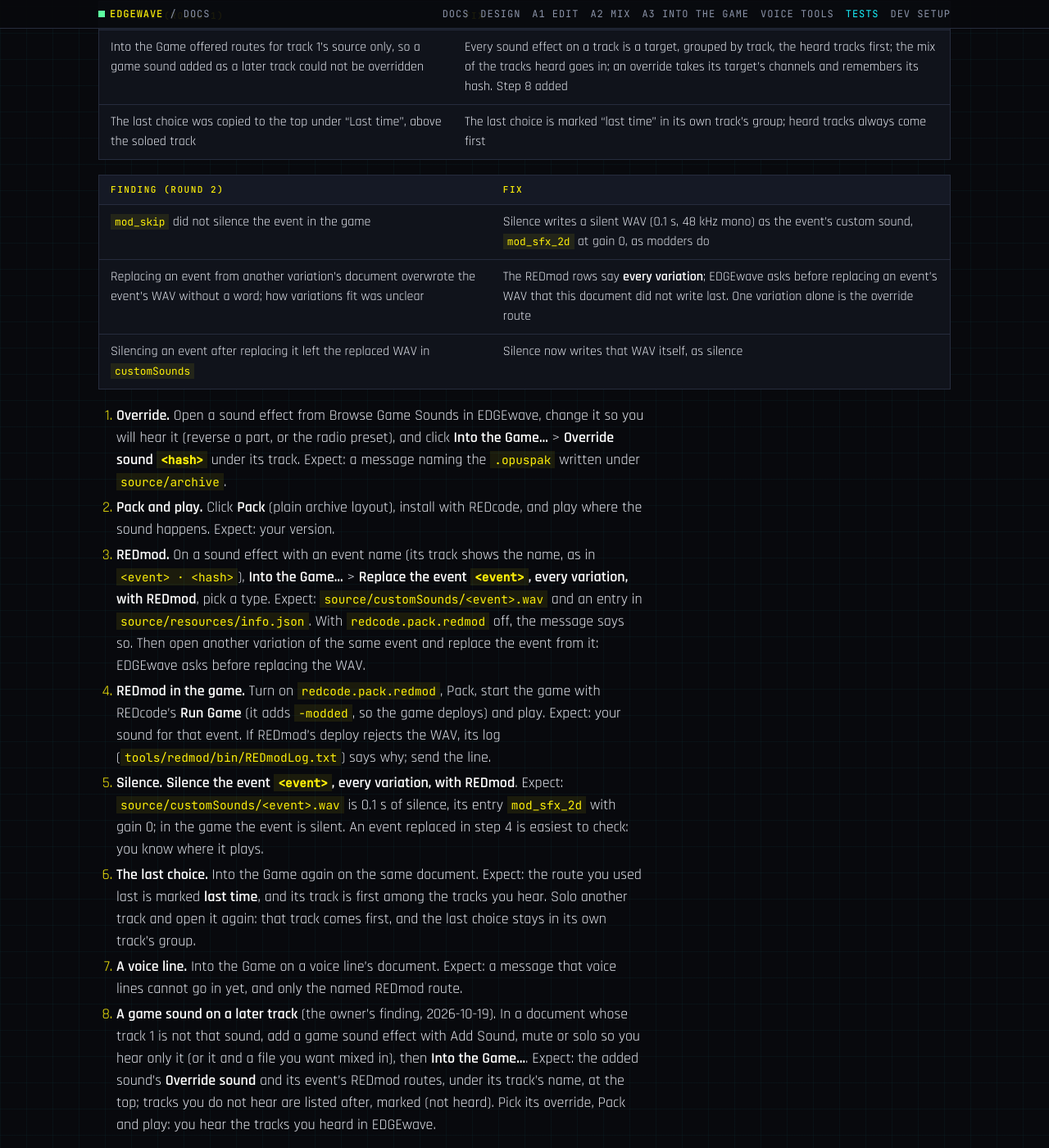
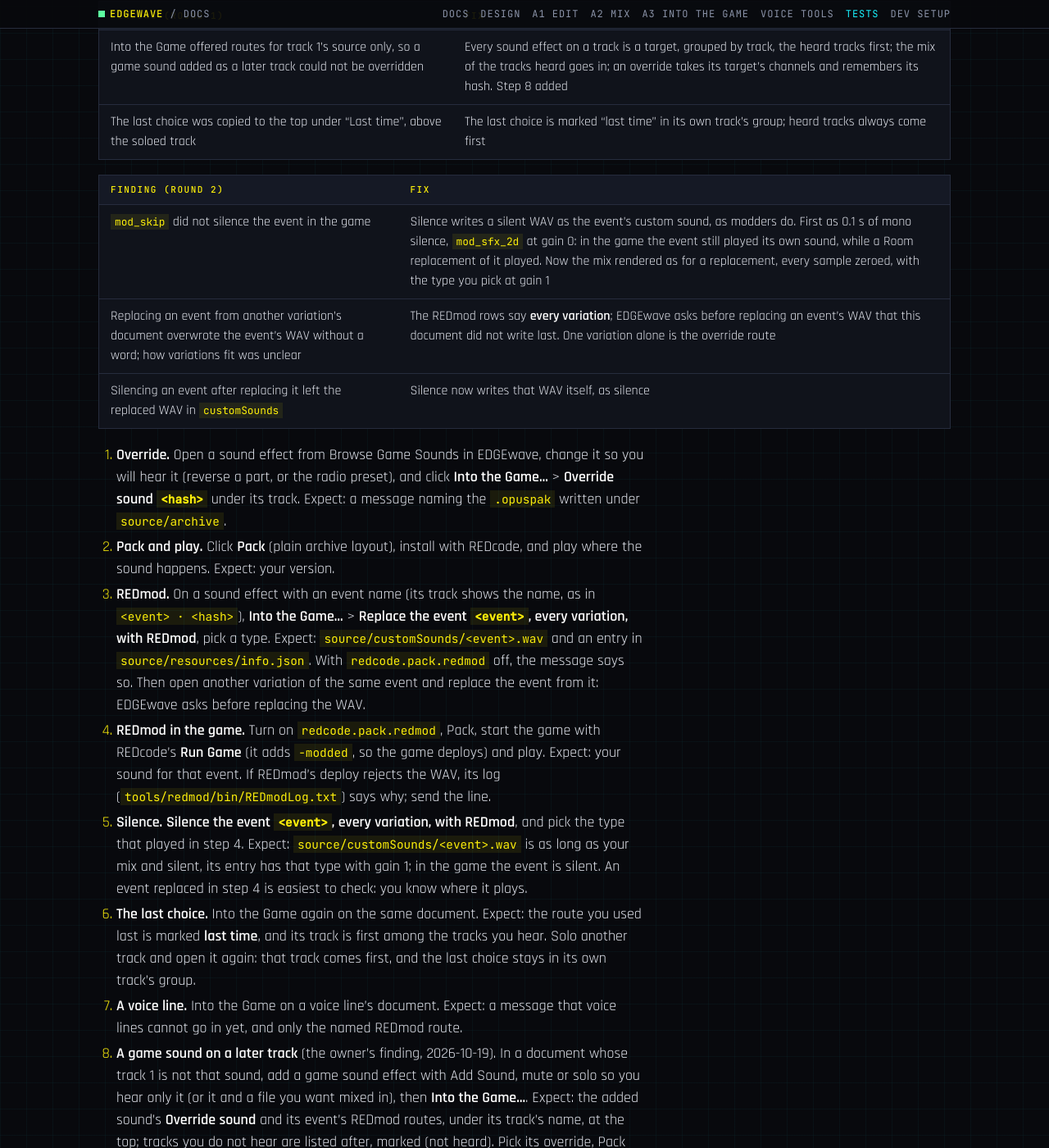
Before and after one commit to Edgemodders/EDGEwave, a Jekyll site: the page built from docs/testing.md, in a window 1280 px wide and 1400 px high, scrolled down 8312 px. Shown: the whole window at 82% size. Built offline with Jekyll 4.4.1, drawn with Linux system fonts in a browser that asks for light colours; our own code applies the rules of GitHub Pages for plain Markdown files; some of the changed text lies outside the part shown.

Commit message:
Docs: the second silence, and step 5 to retest with it
Co-Authored-By: Claude Opus 5.5 <noreply@anthropic.com>

```diff
--- a/docs/testing.md
+++ b/docs/testing.md
@@ -38,7 +38,7 @@ The unit tests are in `test/edits.test.ts`, over the pure code in `src/audio/`,
 | WAV | A round trip keeps the rate, the channels and the samples to 16 bits; samples past full scale are clipped |
 | Documents | A round trip, and what is not a document is rejected; an A1 document (version 1) opens as one track; voice lines are found by their folder (`vo`, `vo_holocall`, `vo_helmet`, `vo_rewinded`) or, for a copy on disk, by their name |
 | Mix | Mute and solo choose the tracks heard; the end is the latest track's end at its rate, plus reverb tails; presets are fresh copies with every parameter known |
-| REDmod | A custom sound is added to `info.json`, keeping its other fields; the same event replaces its entry; a skip has no file; gain and pitch stay 0 to 1; silence is a silent 0.1 s 48 kHz mono WAV at gain 0, replacing a `mod_skip`; every type but `mod_skip` is offered once |
+| REDmod | A custom sound is added to `info.json`, keeping its other fields; the same event replaces its entry; a skip has no file; gain and pitch stay 0 to 1; silence is the render with its samples zeroed, the same format and length; every type but `mod_skip` is offered once |
 | ElevenLabs | A sound effect asks for PCM at the rate, with the key, and clamps its length and prompt influence; speech, speech-to-speech and a clone send each endpoint's fields (JSON, or multipart with the WAV); voices page through; a remix's base64 previews become WAVs; a saved remix sends its fields; errors read as their message (`detail.message`, a validation list, or text); a refused output format is told apart from a bad key; PCM becomes a mono WAV; file names from prompts end on a whole word |
 
 ### Smoke test: VS Code with a stand-in REDcode
@@ -67,7 +67,7 @@ To run it from a terminal inside VS Code, unset `ELECTRON_RUN_AS_NODE` (the scri
 | A3 | Into the Game > Override sound 43 (track 2, not track 1) | `43.wav` at 48 kHz, mono like sound 43, handed to REDcode's Import (the stub writes `imported.json`); the menu, before typing, is `intogame.png` |
 | A3 | Into the Game, second time | Both tracks heard: the first row is Override sound 43, marked last time |
 | A3 | Into the Game > Replace the event smoke_event with REDmod, 2D | `source/customSounds/smoke_event.wav` at 48 kHz stereo, an entry in `source/resources/info.json`, and the document's `game` keeps the choice |
-| A3 | Into the Game > Silence the event smoke_event | No question (this document wrote the WAV); `smoke_event.wav` becomes 0.1 s of silence, 48 kHz mono; its entry `mod_sfx_2d`, gain 0; the document's `game` is the skip route |
+| A3 | Into the Game > Silence the event smoke_event, 2D | No question (this document wrote the WAV); `smoke_event.wav` keeps the replacement's header and length, every sample zero; its entry `mod_sfx_2d`, gain 1; the document's `game` is the skip route with its type |
 | V1 | Generate Sound | The key's password box (typed); the 48 kHz request refused and the same at 24 kHz; two takes in the dialog (the second with a changed prompt) and no track yet; a take plays; Add on take 2 makes track 3, at the mix cursor, a 24 kHz WAV in `42.gen/`, `made` with take 2's prompt |
 | V1 | Speak Line in a picked voice | The voice list and the model menu fill; the voice's preview plays; track 4, a voice line, `made` with the voice |
 | V1 | Speak Line in track 1's voice | VS Code's consent modal (clicked); one clone; track 5, `made.from` track 1 |
@@ -181,7 +181,7 @@ Verified: the game plays an override (round 1), and REDmod accepts EDGEwave's 48
 
 | Finding (round 2) | Fix |
 |---|---|
-| `mod_skip` did not silence the event in the game | Silence writes a silent WAV (0.1 s, 48 kHz mono) as the event's custom sound, `mod_sfx_2d` at gain 0, as modders do |
+| `mod_skip` did not silence the event in the game | Silence writes a silent WAV as the event's custom sound, as modders do. First as 0.1 s of mono silence, `mod_sfx_2d` at gain 0: in the game the event still played its own sound, while a Room replacement of it played. Now the mix rendered as for a replacement, every sample zeroed, with the type you pick at gain 1 |
 | Replacing an event from another variation's document overwrote the event's WAV without a word; how variations fit was unclear | The REDmod rows say **every variation**; EDGEwave asks before replacing an event's WAV that this document did not write last. One variation alone is the override route |
 | Silencing an event after replacing it left the replaced WAV in `customSounds` | Silence now writes that WAV itself, as silence |
 
@@ -189,7 +189,7 @@ Verified: the game plays an override (round 1), and REDmod accepts EDGEwave's 48
 2. **Pack and play.** Click **Pack** (plain archive layout), install with REDcode, and play where the sound happens. Expect: your version.
 3. **REDmod.** On a sound effect with an event name (its track shows the name, as in `<event> · <hash>`), **Into the Game…** > **Replace the event `<event>`, every variation, with REDmod**, pick a type. Expect: `source/customSounds/<event>.wav` and an entry in `source/resources/info.json`. With `redcode.pack.redmod` off, the message says so. Then open another variation of the same event and replace the event from it: EDGEwave asks before replacing the WAV.
 4. **REDmod in the game.** Turn on `redcode.pack.redmod`, Pack, start the game with REDcode's **Run Game** (it adds `-modded`, so the game deploys) and play. Expect: your sound for that event. If REDmod's deploy rejects the WAV, its log (`tools/redmod/bin/REDmodLog.txt`) says why; send the line.
-5. **Silence.** **Silence the event `<event>`, every variation, with REDmod**. Expect: `source/customSounds/<event>.wav` is 0.1 s of silence, its entry `mod_sfx_2d` with gain 0; in the game the event is silent. An event replaced in step 4 is easiest to check: you know where it plays.
+5. **Silence.** **Silence the event `<event>`, every variation, with REDmod**, and pick the type that played in step 4. Expect: `source/customSounds/<event>.wav` is as long as your mix and silent, its entry has that type with gain 1; in the game the event is silent. An event replaced in step 4 is easiest to check: you know where it plays.
 6. **The last choice.** Into the Game again on the same document. Expect: the route you used last is marked **last time**, and its track is first among the tracks you hear. Solo another track and open it again: that track comes first, and the last choice stays in its own track's group.
 7. **A voice line.** Into the Game on a voice line's document. Expect: a message that voice lines cannot go in yet, and only the named REDmod route.
 8. **A game sound on a later track** (the owner's finding, 2026-10-19). In a document whose track 1 is not that sound, add a game sound effect with Add Sound, mute or solo so you hear only it (or it and a file you want mixed in), then **Into the Game…**. Expect: the added sound's **Override sound** and its event's REDmod routes, under its track's name, at the top; tracks you do not hear are listed after, marked (not heard). Pick its override, Pack and play: you hear the tracks you heard in EDGEwave.
```
Also changed, not shown: CLAUDE.md (+1 -1 lines), docs/a3-game.md (+2 -2 lines).
